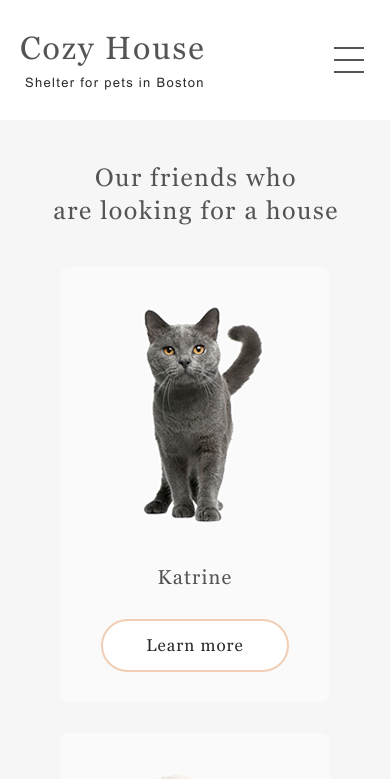
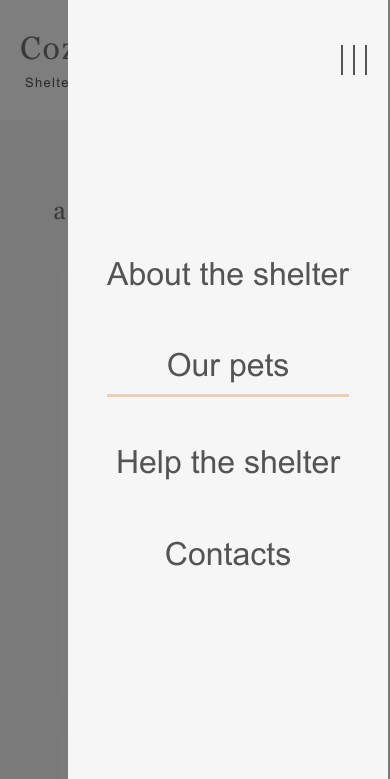
Before and after one commit to SerpentSveta/projects-rs-school, a plain HTML site: page shelter-part3/pets/index.html in a window 390 px wide. Both pictures are taken after a click on the button 349 px from the left and 60 px from the top of the page. Shown: the top 779 px of the page. Drawn offline with Linux system fonts and the light colour scheme.

Commit message:
feat: add burger-menu Our Pets

```diff
--- a/shelter-part3/pets/index.html
+++ b/shelter-part3/pets/index.html
@@ -10,6 +10,7 @@
 </head>
 
 <body>
+    <div class="body-wrapper">
         <header class="header">
             <div class="container header__container">
                 <div class="header__row">
@@ -19,21 +20,28 @@
                             <span class="logo__subtitle">Shelter for pets in Boston</span>
                         </a>
                     </div>
-                <nav class="nav header__nav">
+                    <div class="header__btn" id="burger-btn">
+                        <button class="header__icon" type="button">
+                            <span class="icon-line"></span>
+                            <span class="icon-line"></span>
+                            <span class="icon-line"></span>
+                        </button>
+                    </div>
+                    <nav class="nav header__nav" id="burger-menu">
                         <ul class="nav__list">
-                        <li class="nav__item"><a class="link white-background" href="../index.html">About the
+                            <li class="nav__item"><a class="link white-background"
+                                    href="../index.html">About the
                                     shelter</a>
                             </li>
-                        <li class="nav__item"><a class="link white-background active" href="#">Our pets</a></li>
-                        <li class="nav__item"><a class="link white-background" href="../index.html#help">Help the
+                            <li class="nav__item"><a class="link white-background active"
+                                    href="#">Our pets</a></li>
+                            <li class="nav__item"><a class="link white-background"
+                                    href="../index.html#help">Help the
                                     shelter</a></li>
-                        <li class="nav__item"><a class="link white-background" href="#contacts">Contacts</a></li>
+                            <li class="nav__item"><a class="link white-background white-burger"
+                                    href="#contacts">Contacts</a></li>
                         </ul>
                     </nav>
-                <div class="header__btn">
-                    <button class="header__icon" type="button"><span class="icon-line"></span><span
-                            class="icon-line"></span><span class="icon-line"></span></button>
-                </div>
                 </div>
             </div>
         </header>
@@ -92,8 +100,10 @@
                                     class="paginator paginator_inactive">&lt;</span></button></div>
                         <div class="arrow-wrapper"><button class="slider__arrow navigation_active" type="button"><span
                                     class="paginator">1</span></button></div>
-                    <div class="arrow-wrapper"><button class="slider__arrow" type="button"><span class="paginator">&gt;</span></button></div>
-                    <div class="arrow-wrapper"><button class="slider__arrow" type="button"><span class="paginator">&gt;&gt;</span></button></div>
+                        <div class="arrow-wrapper"><button class="slider__arrow" type="button"><span
+                                    class="paginator">&gt;</span></button></div>
+                        <div class="arrow-wrapper"><button class="slider__arrow" type="button"><span
+                                    class="paginator">&gt;&gt;</span></button></div>
                     </div>
                 </div>
             </section>
@@ -118,6 +128,8 @@
                 </div>
             </div>
         </footer>
+    </div>
+    <script src="../src/js/menu.js"></script>
 </body>
 
 </html>
--- a/shelter-part3/pets/style.css
+++ b/shelter-part3/pets/style.css
@@ -79,6 +79,36 @@ body {
     font-weight: 400;
     /* background: url(https://im0-tub-kz.yandex.net/i?id=989a846708cb140a2493643d20e8abaf-l&n=13);
     background-size: 0; */
+}
+
+.body-wrapper {
+    overflow: hidden;
+    width: 100%;
+    position: relative;
+}
+
+.shading {
+    /* position: absolute;
+    top: 0;
+    left: 0;
+    right: 0;
+    bottom: 0;
+    width: 100%;
+    height: 100vh;
+    z-index: 99;
+    background: rgba(41, 41, 41, 0.6); */
+    position: relative;
+    height: 100vh;
+}
+
+.shading::after {
+    content: '';
+    position: absolute;
+    top: 0;
+    left: 0;
+    right: 0;
+    bottom: 0;
+    background: rgba(41, 41, 41, 0.6);
 }
 
 img {
@@ -617,13 +647,65 @@ ul {
     }
 }
 
-@media (max-width: 750px) {
+@media (max-width: 767.5px) {
     .header__btn {
         display: block;
+        height: 22px;
+        z-index: 2;
+        transition: transform 0.5s;
+        z-index: 200;
+    }
+
+    .header.open .header__btn {
+        transform: rotate(90deg) translateY(-8px);
+        transition: transform 0.5s;
+        will-change: transform;
+        z-index: 201;
+    }
+
+    .header__btn:hover {
+        cursor: pointer;
     }
 
     .header__nav {
-        display: none;
+        display: flex;
+        flex-direction: column;
+        align-items: center;
+        width: 320px;
+        position: absolute;
+        right: -350px;
+        top: 0;
+        padding: 249px 20px 30px;
+        height: 100vh;
+        background: var(--color-light-l);
+        visibility: hidden;
+        transition: transform 0.5s, visibility 0.5s;
+        /* z-index: 200; */
+    }
+
+    .header.open .header__nav {
+        transform: translateX(-110%);
+        visibility: visible;
+        z-index: 200;
+    }
+
+    .nav__list {
+        display: block;
+        margin: 0;
+    }
+
+    .nav__item {
+        font-family: var(--second-family);
+        font-weight: 400;
+        font-size: 32px;
+        line-height: 160%;
+        color: var(--color-dark-s);
+    }
+
+    .link {
+        display: block;
+        margin-bottom: 40px;
+        text-align: center;
     }
 }
 
--- a/shelter-part3/style.css
+++ b/shelter-part3/style.css
@@ -906,7 +906,7 @@ ul {
     }
 }
 
-@media (max-width: 760px) {
+@media (max-width: 767.5px) {
 
     .header__btn {
         display: block;
@@ -941,7 +941,6 @@ ul {
         visibility: hidden;
         transition: transform 0.5s, visibility 0.5s;
         /* z-index: 200; */
-
     }
 
     .header.open .header__nav {
```
Also changed, not shown: shelter-part3/index.html (+5 -5 lines), shelter-part3/src/js/menu.js (+6 -7 lines). Lines whose indentation alone changed are shown as unchanged.
